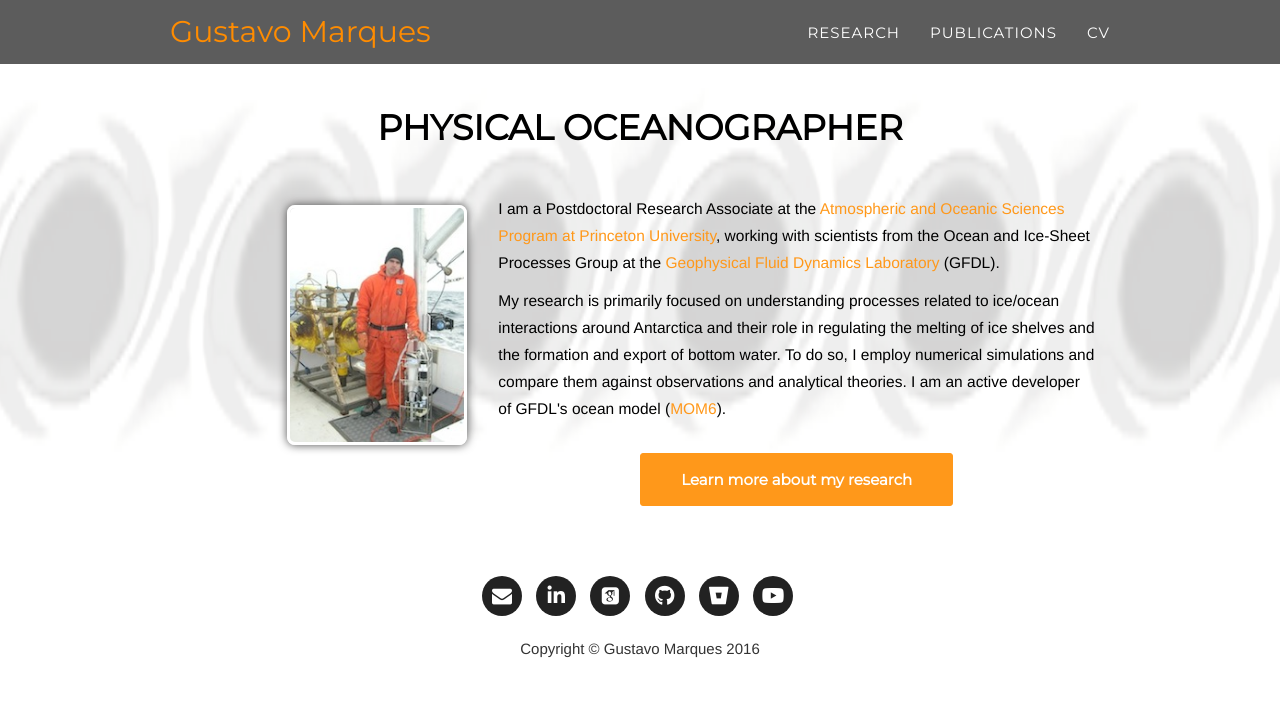
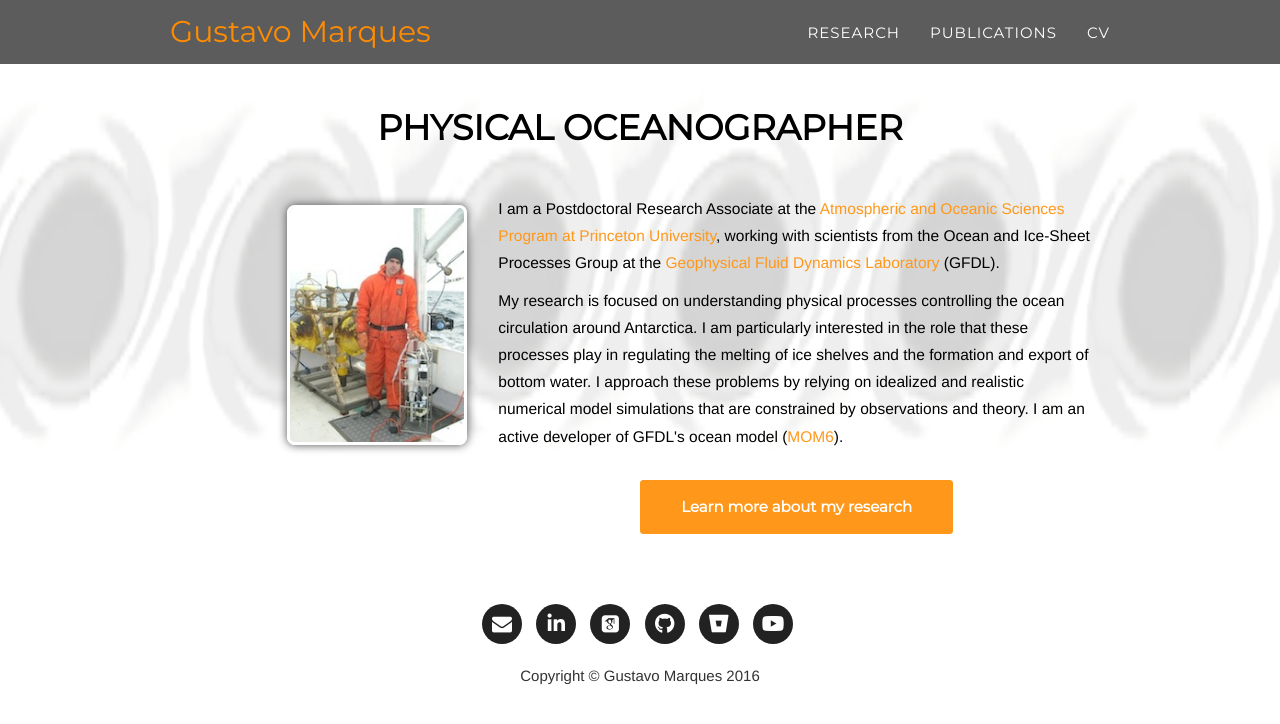
Before and after one commit to gustavo-marques/gustavo-marques.github.io, a Jekyll site: the page built from index.html, in a window 1280 px wide. Shown: the top 724 px of the page. Built offline with Jekyll 4.4.1, drawn with Linux system fonts in a browser that asks for light colours; nearby versions of some CDN libraries; some web fonts are replaced.

Commit message:
Updated research interested and tidal eddy motions description

```diff
--- a/index.html
+++ b/index.html
@@ -14,7 +14,7 @@
 			<p style="text-align:left;">
 			I am a Postdoctoral Research Associate at the <a href="http://www.princeton.edu/aos/" rel="external">Atmospheric and Oceanic Sciences Program at Princeton University</a>, working with scientists from the Ocean and Ice-Sheet Processes Group at the <a href="http://www.gfdl.noaa.gov/" rel="external">Geophysical Fluid Dynamics Laboratory</a> (GFDL).</p>
 			<p style="text-align:left;">
-			My research is primarily focused on understanding processes related to ice/ocean interactions around Antarctica and their role in regulating the melting of ice shelves and the formation and export of bottom water. To do so, I employ numerical simulations and compare them against observations and analytical theories. I am an active developer of GFDL's ocean model (<a href="https://github.com/NOAA-GFDL/MOM6">MOM6</a>).
+	                My research is focused on understanding physical processes controlling the ocean circulation around Antarctica. I am particularly interested in the role that these processes play in regulating the melting of ice shelves and the formation and export of bottom water. I approach these problems by relying on idealized and realistic numerical model simulations that are constrained by observations and theory. I am an active developer of GFDL's ocean model (<a href="https://github.com/NOAA-GFDL/MOM6">MOM6</a>).
                         </p>
                 </div>
 
--- a/research/index.html
+++ b/research/index.html
@@ -83,7 +83,7 @@
                 <div class="col-lg-8">
                         <h4>Tidal eddy-motions in the Western Gulf of Maine</h4>
 			<p class="text-muted">
-			The western Gulf of Maine has a high concentration of sea scallops and others economically important species and, therefore, is a valuable region for the local fishing industry. Motivated by observational evidence of the formation and evolution of transient tidal eddy motions, I was part of a study that used observations and numerical simulations to elucidate the kinematics and dynamics of the tidal circulation in this region. Our main finding was that the long-term secondary circulation driven by the tides can be relevant for the biological transport in this region. The full study can be found in the following papers:                 </p>
+			The western Gulf of Maine has a high concentration of sea scallops and others economically important species and, therefore, is a valuable region for the local fishing industry. Motivated by observational evidence of the formation and evolution of transient tidal eddy motions, I was part of a study that used observations and numerical simulations to elucidate the kinematics and dynamics of the tidal circulation in this region. We found that the formation and evolution of the transient eddy motions are controlled by the spatially varying influence of bottom friction on the dynamics. The full study can be found in the following papers:                 </p>
 			<p class="text-muted">
 			<span>Brown, W. S., and G. M. Marques, 2013: Tidal eddy motions in the western Gulf of Maine, Part 1: Primary Structure. <i>Contin. Shelf Res.</i>, 63, S90-S113, doi:10.1016/j.csr.2012.02.008.</span>| <a href="../pdfs/Brown-Marques-CSR2013.pdf">PDF</a> | <a href="http://dx.doi.org/10.1016/j.csr.2012.08.018">online</a>
 			</p>
```
